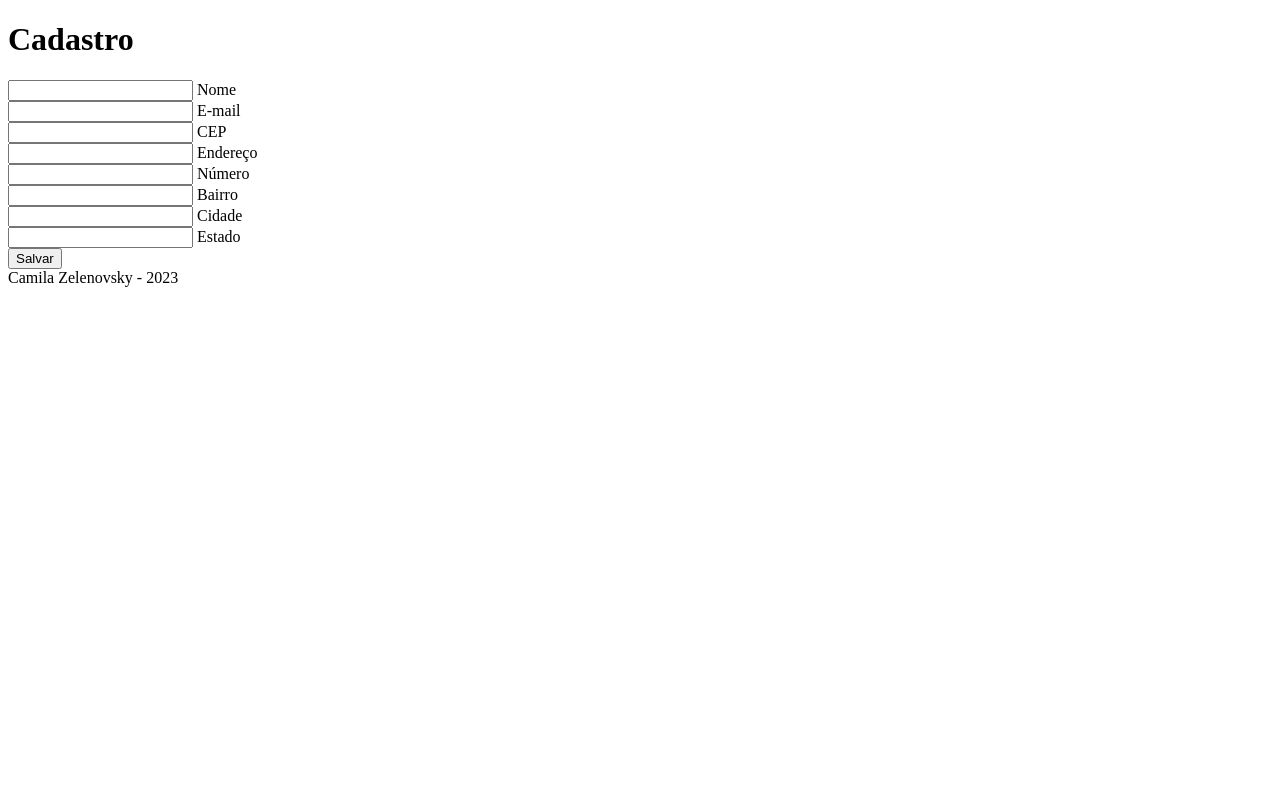
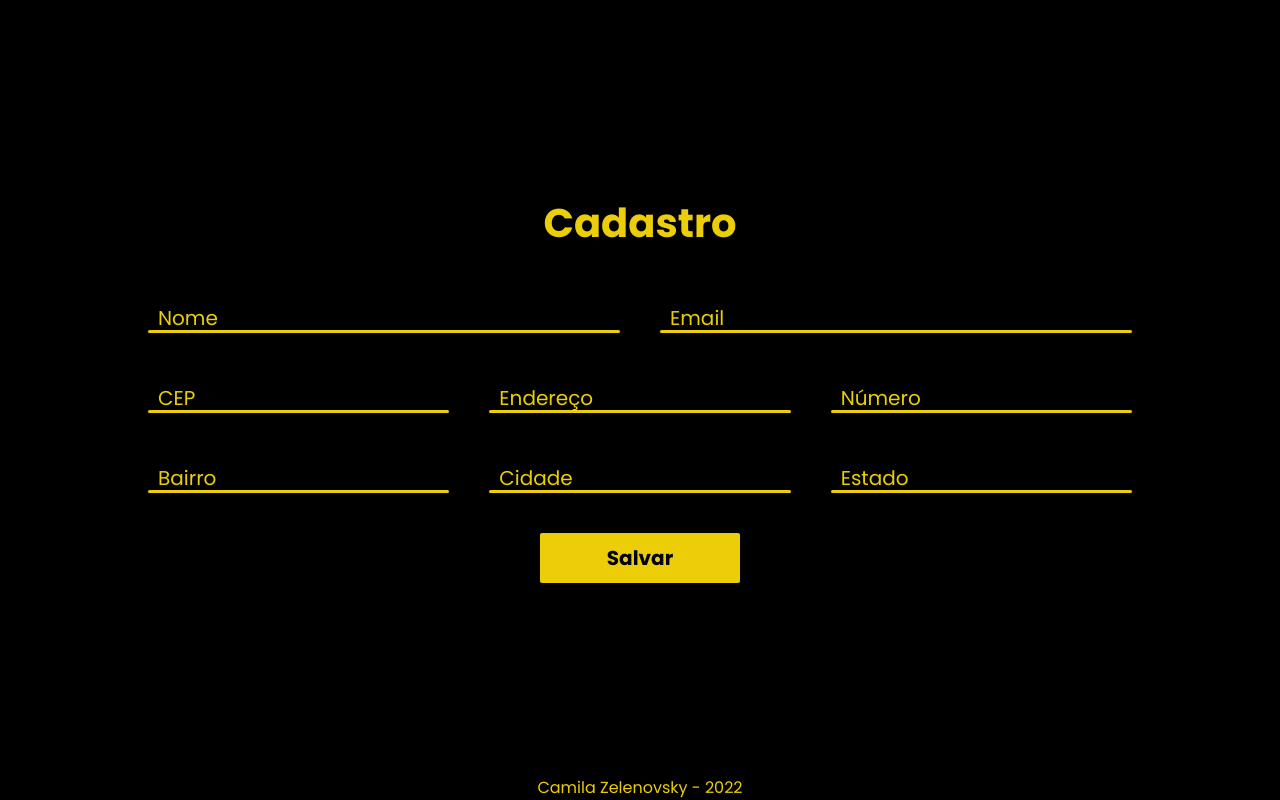
Before and after one commit to czele/apicorreios, a plain HTML site: page index.html in a window 1280 px wide. Drawn offline with Linux system fonts and the light colour scheme.

Commit message:
html + css

```diff
--- a/index.html
+++ b/index.html
@@ -4,55 +4,56 @@
     <meta charset="UTF-8">
     <meta http-equiv="X-UA-Compatible" content="IE=edge">
     <meta name="viewport" content="width=device-width, initial-scale=1.0">
+    <link rel="stylesheet" href="style.css">
     <title>Cadastro</title>
 </head>
 <body>
     <main class="container">
         <h1 class="title">Cadastro</h1>
-        <div class = "row">
+        <div class="row">
             <div class="inputbox">
-                <input type="text" id="nome">
+                <input type="text" id="nome" required>
                 <label for="nome">Nome</label>
             </div>
-        <div class = "row">
             <div class="inputbox">
-                <input type="text" id="email">
-                <label for="email">E-mail</E-mail></label>
+                <input type="text" id="email"  required>
+                <label for="email">Email</label>
             </div>
-        <div class = "row">
+        </div>
+        <div class="row">
             <div class="inputbox">
-                <input type="text" id="cep">
+                <input type="text" id="cep"  required>
                 <label for="cep">CEP</label>
             </div>
-        <div class = "row">
             <div class="inputbox">
-                <input type="text" id="endereco">
+                <input type="text" id="endereco"  required>
                 <label for="endereco">Endereço</label>
             </div>
-        <div class = "row">
             <div class="inputbox">
-                <input type="text" id="numero">
+                <input type="text" id="numero"  required>
                 <label for="numero">Número</label>
             </div>
-        <div class = "row">
+        </div>
+        <div class="row">
             <div class="inputbox">
-                <input type="text" id="bairro">
+                <input type="text" id="bairro"  required>
                 <label for="bairro">Bairro</label>
             </div>
-        <div class = "row">
             <div class="inputbox">
-                <input type="text" id="cidade">
+                <input type="text" id="cidade"  required>
                 <label for="cidade">Cidade</label>
             </div>
-        <div class = "row">
             <div class="inputbox">
-                <input type="text" id="estado">
+                <input type="text" id="estado"  required>
                 <label for="estado">Estado</label>
+            </div>
         </div>
         <div class="row">
             <button>Salvar</button>
         </div>
     </main>
-    <footer>Camila Zelenovsky - 2023</footer>
+    <footer>
+       Camila Zelenovsky - 2022
+    </footer>
 </body>
 </html>
--- a/style.css
+++ b/style.css
@@ -0,0 +1,109 @@
+@import url('https://fonts.googleapis.com/css2?family=Poppins:wght@400;500;600;700;800&display=swap');
+* {
+    margin: 0;
+    padding: 0;
+    box-sizing: border-box;
+    font-family: 'Poppins', sans-serif;
+}
+
+:root {
+    --bg-color: #000;
+    --primary-color: #EBCE07
+}
+
+body {
+    display: flex;
+    flex-direction: column;
+    justify-content: center;
+    align-items: center;
+    min-height: 100vh;
+    background-color: var(--bg-color) ;
+}
+
+.container {
+    flex-grow: 3;
+    display: flex;
+    flex-direction: column;
+    justify-content: center;
+    width: 80%;
+    padding: 20px;
+    gap: 40px;
+}
+
+.title {
+    font-size: 40px;
+    text-align: center;
+    user-select: none;
+    color: var(--primary-color);
+}
+
+.row {
+    display: grid;
+    grid-template-columns: repeat(auto-fit, minmax(200px, 1fr));
+    gap: 40px;
+}
+.inputbox {
+    position: relative;
+    display: flex;
+    flex-direction: column-reverse;
+    height: 40px;
+}
+
+/* input::-webkit-outer-spin-button,
+input::-webkit-inner-spin-button {
+  -webkit-appearance: none;
+} */
+
+.inputbox label {
+    position: relative;
+    top:0;
+    left: 10px;
+    font-size: 20px;
+    color: var(--primary-color);
+    transition: .5s;
+    cursor: text;
+}
+
+.inputbox input {
+    position: absolute;
+    background-color: var(--primary-color);
+    width: 100%;
+    height: 3px;
+    bottom: 0;
+    box-shadow: none;
+    border: none;
+    outline: none;
+    border-radius: 2px;
+    transition: .5s;
+    font-size: 20px;
+    font-weight: bold;
+    padding: 0 10px;
+}
+
+.inputbox input:focus,
+.inputbox input:valid {
+    height: 100%;
+}
+
+.inputbox input:focus + label,
+.inputbox input:valid + label {
+    top: -40px;
+    left: 0;
+}
+
+.container button {
+    justify-self: center;
+    width: 200px;
+    height: 50px;
+    border:none;
+    outline: none;
+    cursor: pointer;
+    background-color: var(--primary-color);
+    font-size: 20px;
+    font-weight: bold;
+    border-radius: 2px;
+}
+
+footer {
+    color: var(--primary-color);
+}
```
Lines whose indentation alone changed are shown as unchanged.
